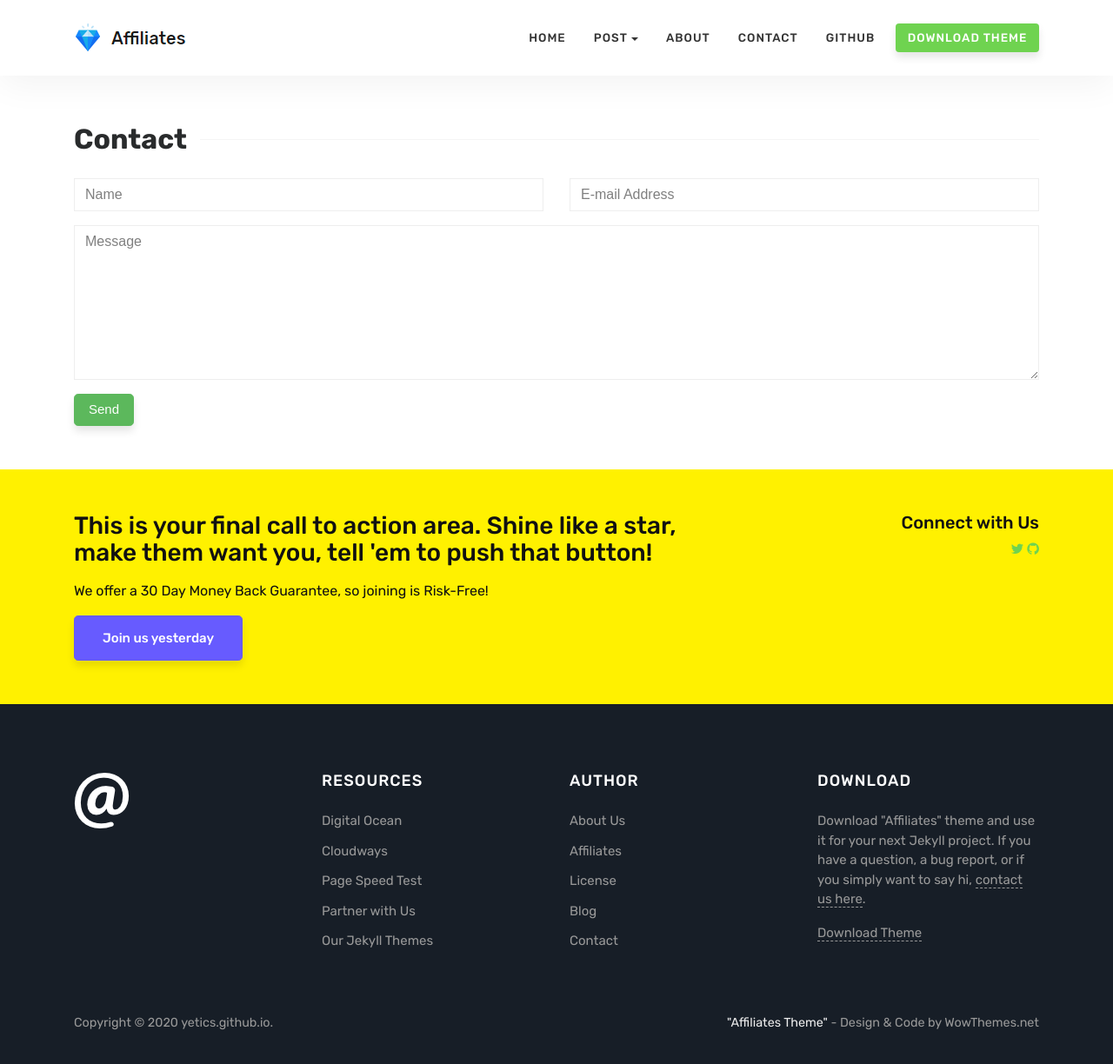
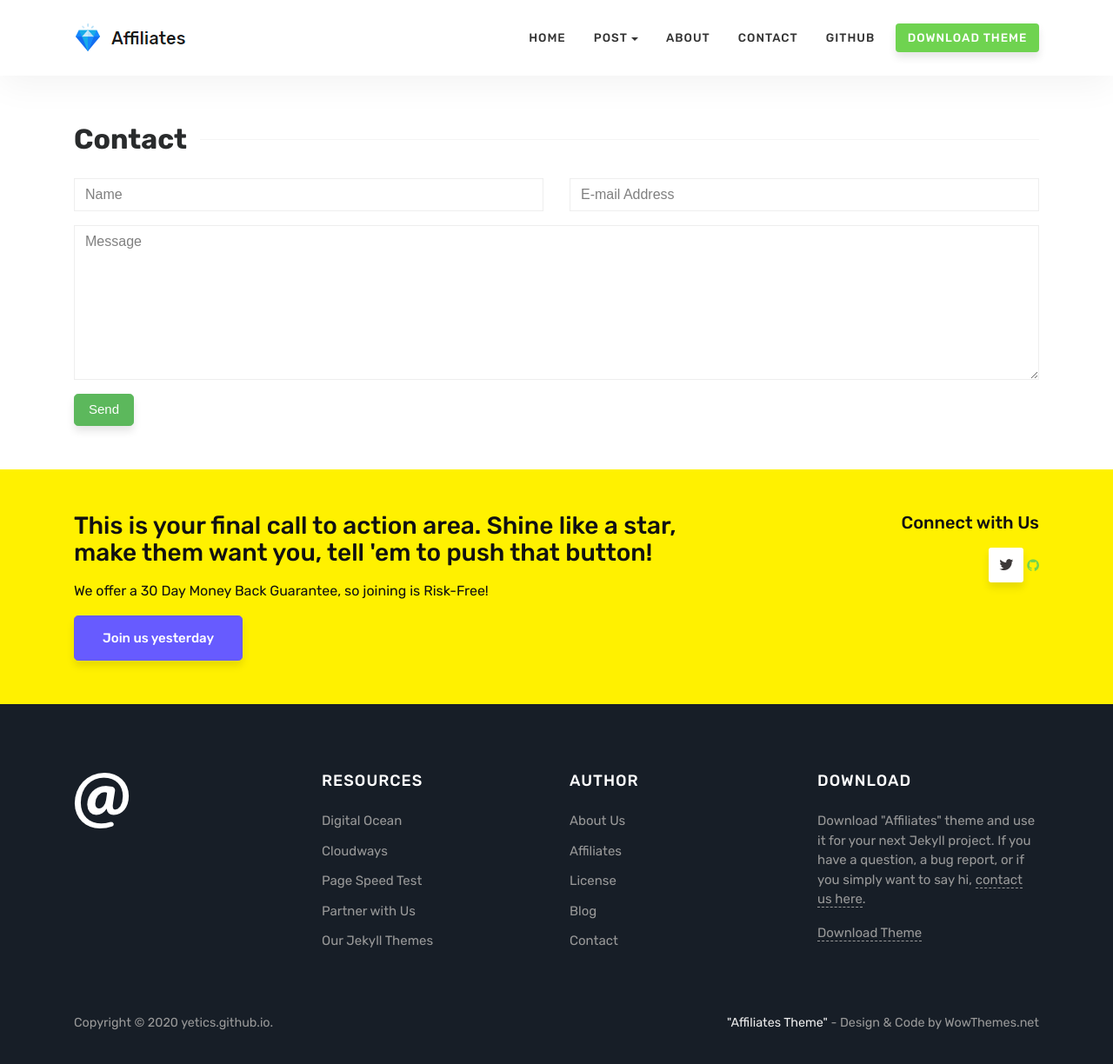
Before and after one commit to yetics/yetics.github.io, a Jekyll site: the page built from contact.html, in a window 1280 px wide and 1233 px high. Shown: the top 1224 px of the window at 87% size. Built offline with Jekyll 4.4.1, drawn with Linux system fonts in a browser that asks for light colours.

Commit message:
Updated jekyll theme

```diff
--- a/_layouts/default.html
+++ b/_layouts/default.html
@@ -134,7 +134,7 @@
                 </div>
                 <div class="col-md-4 text-right footersocial">
                     <h5>Connect with Us</h5>
-                    <a href="https://twitter.com/yetics" class="fa fa-twitter"></a>
+                    <a href="https://twitter.com/yetics"><i class="fa fa-twitter"></i></a>
                     <a href="https://github.com/yetics" class="fa fa-github"></a>
                 </div>
             </div>
```
